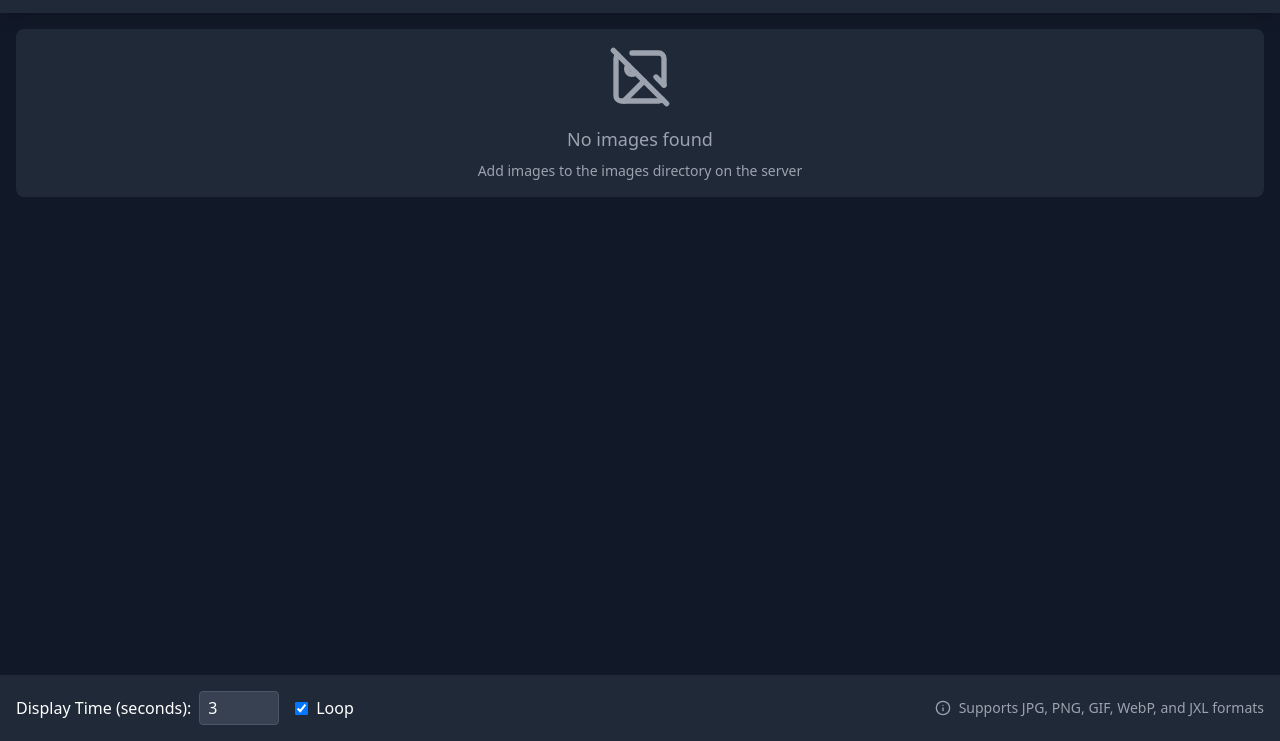
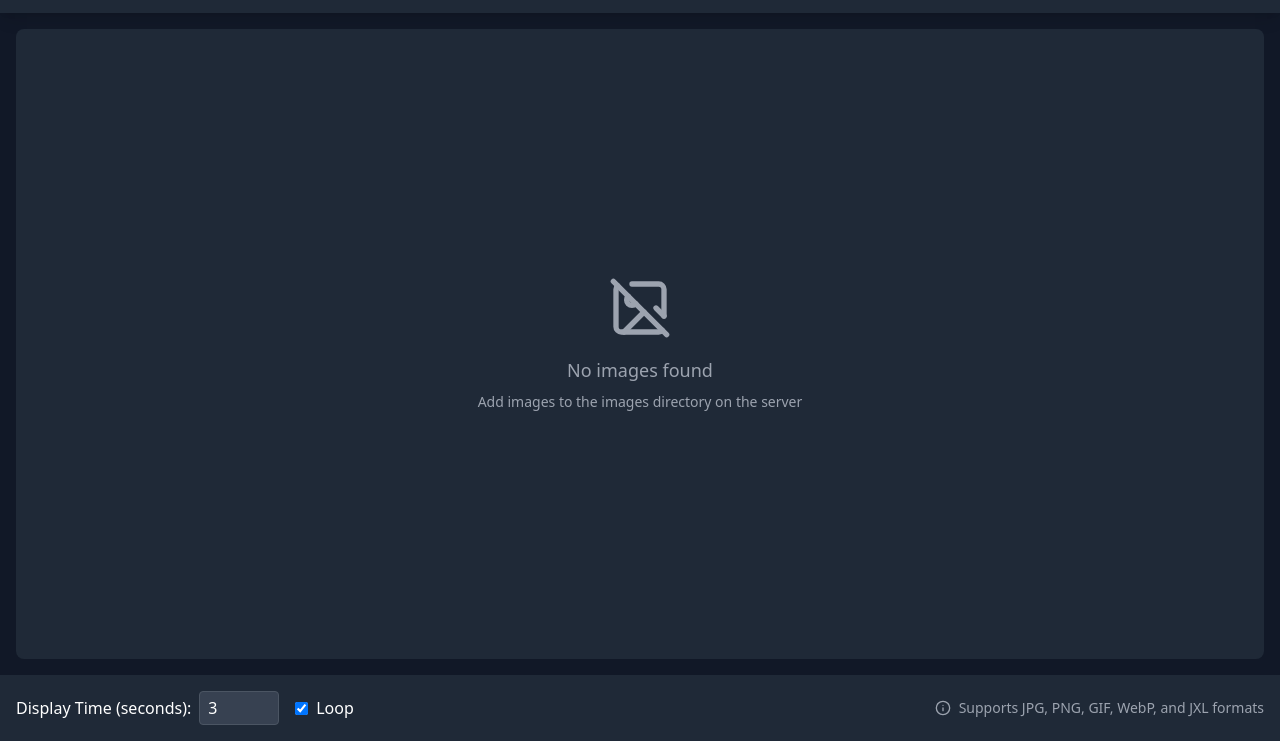
Before and after one commit to BadLymphocyte/web-photo-frame, a website: page index.html in a window 1280 px wide. Shown: the part 59-800 px from the top of the page. Drawn offline with nearby package versions, Linux system fonts and the light colour scheme; no server answers.

Commit message:
had claude fix main screen images don't display

```diff
--- a/index.html
+++ b/index.html
@@ -128,9 +128,9 @@
     </header>
 
     <!-- Main Content -->
-    <main class="flex-1 container mx-auto p-4">
+    <main class="flex-1 container mx-auto p-4 flex flex-col">
         <!-- Slideshow Area -->
-        <section class="h-full bg-gray-800 rounded-lg p-4 flex items-center justify-center relative">
+        <section class="flex-1 bg-gray-800 rounded-lg p-4 flex items-center justify-center relative">
             <div id="imageContainer" class="relative w-full h-full flex items-center justify-center transition-container">
                 <div id="noImagesMessage" class="text-center text-gray-400">
                     <i data-lucide="image-off" class="w-16 h-16 mx-auto mb-4"></i>
```
